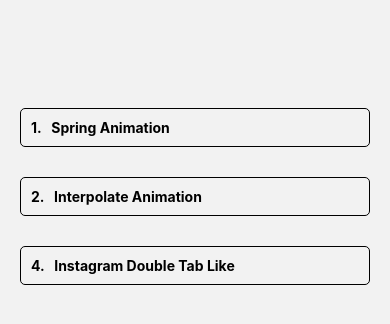
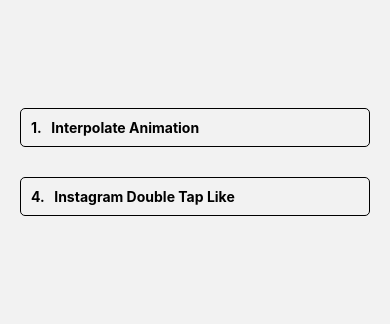
Before and after one commit to avisek123/react-native-reanimated-animation, a React Native app: screen /Home in a window 390 px wide. Shown: the top 324 px of the page. Built offline with nearby package versions, Linux system fonts and the light colour scheme.

Commit message:
minor changes done

```diff
--- a/src/screens/Home.tsx
+++ b/src/screens/Home.tsx
@@ -8,13 +8,6 @@
   const data = [
     {
       id: 1,
-      name: 'Spring Animation',
-      onPress: () => {
-        navigate('Spring');
-      },
-    },
-    {
-      id: 2,
       name: 'Interpolate Animation',
       onPress: () => {
         navigate('InterPolet');
@@ -23,7 +16,7 @@
 
     {
       id: 4,
-      name: 'Instagram Double Tab Like',
+      name: 'Instagram Double Tap Like',
       onPress: () => {
         navigate('InstGramAnimation');
       },
```
